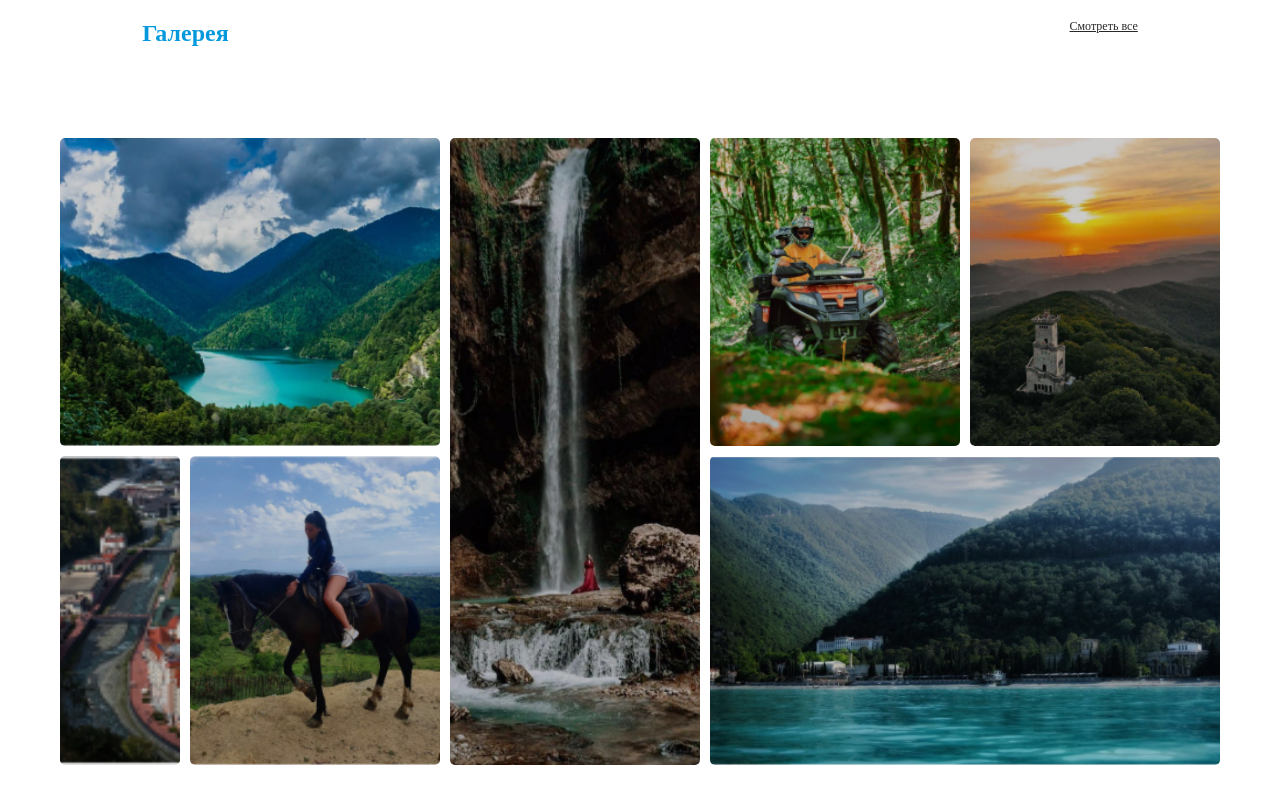
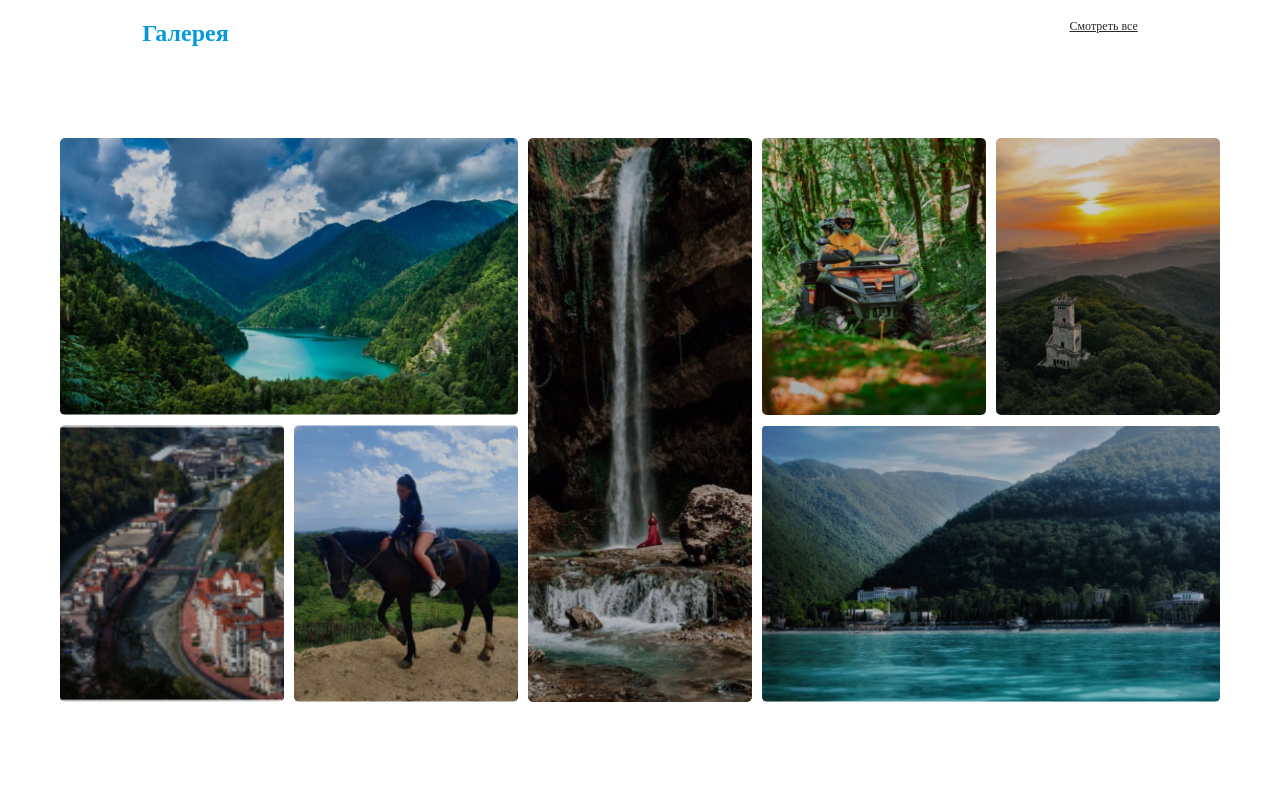
Before and after one commit to kudinov-andrej/pero_travel, a plain HTML site: page index.html in a window 1280 px wide. Shown: the part 3440-4244 px from the top of the page. Drawn offline with Linux system fonts and the light colour scheme; files whose address does not match are found by name.

Commit message:
добавил галлерею

```diff
--- a/style.css
+++ b/style.css
@@ -708,7 +708,7 @@
 
 .gallery {
     display: grid;
-    grid-template-columns: repeat(9, 1fr);
+    grid-template-columns: repeat(10, 1fr);
     grid-template-rows: repeat(3, 1fr);
     -webkit-box-sizing: border-box;
     -moz-box-sizing: border-box;
@@ -738,40 +738,40 @@
 }
 
 .gallery__item:nth-child(6) {
-    grid-column: 6/10;
+    grid-column: 7/11;
     grid-row: 2/3;
 }
 
 
 
 .gallery__item:nth-child(1) {
-    grid-column: 1/4;
+    grid-column: 1/5;
     grid-row: 1/2;
 }
 
 .gallery__item:nth-child(3) {
-    grid-column: 6/8;
+    grid-column: 7/9;
     grid-row: 1/2;
 }
 
 .gallery__item:nth-child(2) {
-    grid-column: 4/6;
+    grid-column: 5/7;
     grid-row: 1/3;
 }
 
 
 .gallery__item:nth-child(4) {
-    grid-column: 2/4;
+    grid-column: 3/5;
     grid-row: 2/3;
 }
 
 .gallery__item:nth-child(5) {
-    grid-column: 1/2;
+    grid-column: 1/3;
     grid-row: 2/3;
 }
 
 .gallery__item:nth-child(7) {
-    grid-column: 8/10;
+    grid-column: 9/11;
     grid-row: 1/2;
 }
 .gallery__menu {
```
